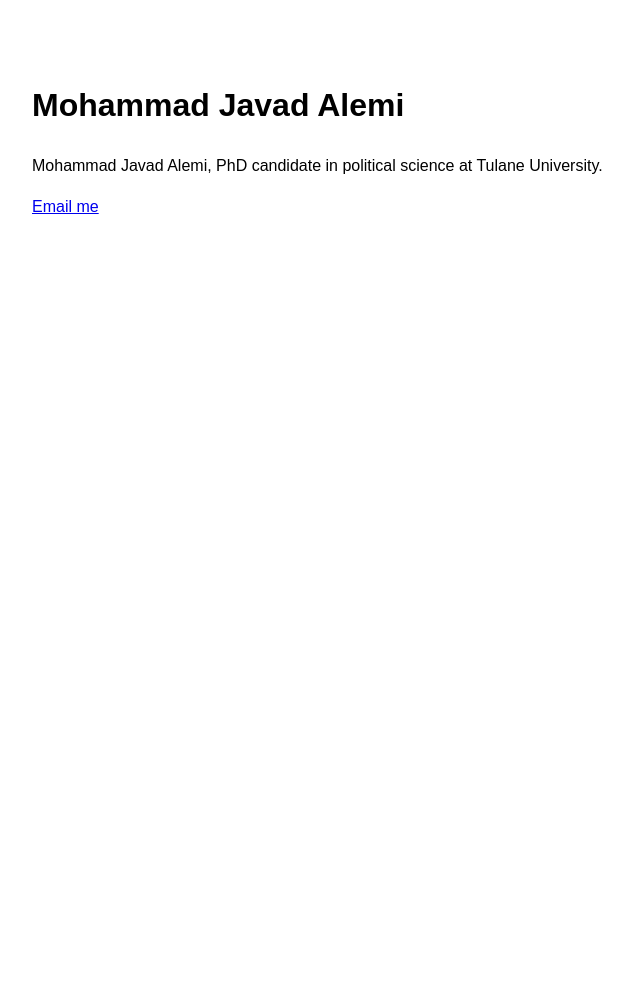
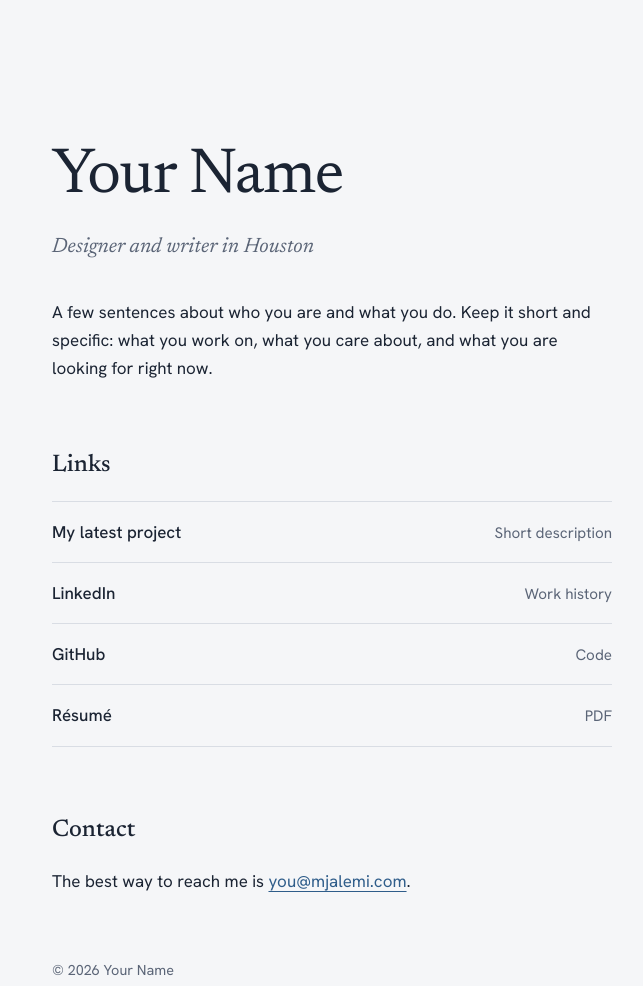
Before and after one commit to MJA-git/mjalemi.com.github.io, a plain HTML site: page index.html in a window 1280 px wide. Shown: the whole page, without its empty margins (308-951 px from the left). Before the commit the page ends 800 px from the top, so only its background shows below. Drawn offline with Linux system fonts and the light colour scheme.

Commit message:
Update index.html

```diff
--- a/index.html
+++ b/index.html
@@ -1,16 +1,118 @@
 <!DOCTYPE html>
-<html lang="en">
+<!--
+  HOW TO EDIT THIS PAGE
+  1. Change your name, bio and email below (look for "EDIT").
+  2. To add a link: copy one <li>...</li> block inside the LINKS list and paste it below the last one.
+  3. To change the look: on the <html> line, change data-theme to "slate", "forest" or "plum".
+-->
+<html lang="en" data-theme="slate">
 <head>
   <meta charset="UTF-8">
   <meta name="viewport" content="width=device-width, initial-scale=1">
-  <title>Mohammad Javad Alemi</title>
+  <title>Your Name</title> <!-- EDIT -->
+  <meta name="description" content="Personal website of Your Name."> <!-- EDIT -->
+  <link rel="preconnect" href="https://fonts.googleapis.com">
+  <link rel="preconnect" href="https://fonts.gstatic.com" crossorigin>
+  <link href="https://fonts.googleapis.com/css2?family=Newsreader:ital,wght@0,400;0,500;1,400&family=Hanken+Grotesk:wght@400;500&display=swap" rel="stylesheet">
   <style>
-    body { font-family: sans-serif; max-width: 600px; margin: 80px auto; padding: 0 20px; line-height: 1.6; }
+    :root {
+      --bg: #f5f6f8; --ink: #1b2433; --muted: #5b6577; --rule: #d9dde4;
+      --accent: #2f5d8a;
+      --serif: "Newsreader", Georgia, "Times New Roman", serif;
+      --sans: "Hanken Grotesk", system-ui, -apple-system, "Segoe UI", sans-serif;
+    }
+    /* THEMES: light-mode accent + background */
+    [data-theme="forest"] { --bg: #f4f6f3; --accent: #3d6b4f; --rule: #d8dfd9; }
+    [data-theme="plum"]   { --bg: #f7f5f7; --accent: #7a4a6b; --rule: #e0dbe0; }
+
+    @media (prefers-color-scheme: dark) {
+      :root { --bg: #12161d; --ink: #e8ebf0; --muted: #98a1b1; --rule: #2a313d; --accent: #8fb4db; }
+      [data-theme="forest"] { --bg: #121714; --accent: #8fc2a2; --rule: #2a332d; }
+      [data-theme="plum"]   { --bg: #17131a; --accent: #c99bbb; --rule: #332b37; }
+    }
+
+    * { box-sizing: border-box; }
+    html { scroll-behavior: smooth; }
+    body {
+      margin: 0; background: var(--bg); color: var(--ink);
+      font-family: var(--sans); font-size: 1.0625rem; line-height: 1.65;
+      -webkit-font-smoothing: antialiased;
+    }
+    main { max-width: 38rem; margin: 0 auto; padding: 18vh 1.5rem 6rem; }
+
+    h1 {
+      font-family: var(--serif); font-weight: 400; font-size: clamp(2.6rem, 8vw, 4rem);
+      line-height: 1.05; letter-spacing: -0.02em; margin: 0 0 1.25rem;
+    }
+    .role { font-family: var(--serif); font-style: italic; font-size: 1.3rem; color: var(--muted); margin: 0 0 2rem; }
+    .bio { max-width: 34rem; margin: 0 0 4rem; }
+
+    h2 { font-family: var(--serif); font-weight: 500; font-size: 1.5rem; margin: 0 0 1rem; }
+
+    ul.links { list-style: none; margin: 0 0 4rem; padding: 0; border-top: 1px solid var(--rule); }
+    .links li { border-bottom: 1px solid var(--rule); }
+    .links a {
+      display: flex; justify-content: space-between; gap: 1.5rem; align-items: baseline;
+      padding: 1rem 0; color: inherit; text-decoration: none;
+    }
+    .links .title { font-weight: 500; }
+    .links .note { color: var(--muted); font-size: 0.95rem; text-align: right; }
+    .links a:hover .title { color: var(--accent); }
+    .links a:hover .note { color: var(--ink); }
+
+    a:focus-visible { outline: 2px solid var(--accent); outline-offset: 3px; border-radius: 2px; }
+    .contact a { color: var(--accent); text-underline-offset: 4px; }
+    footer { color: var(--muted); font-size: 0.9rem; margin-top: 4rem; }
+
+    @media (max-width: 30rem) {
+      .links a { flex-direction: column; gap: 0.1rem; }
+      .links .note { text-align: left; }
+    }
   </style>
 </head>
 <body>
-  <h1>Mohammad Javad Alemi</h1>
-  <p>Mohammad Javad Alemi, PhD candidate in political science at Tulane University.</p>
-  <p><a href="mailto:malemi@tulane.com">Email me</a></p>
+  <main>
+    <h1>Your Name</h1> <!-- EDIT -->
+    <p class="role">Designer and writer in Houston</p> <!-- EDIT -->
+    <p class="bio">
+      A few sentences about who you are and what you do. Keep it short and
+      specific: what you work on, what you care about, and what you are
+      looking for right now.
+    </p> <!-- EDIT -->
+
+    <h2>Links</h2>
+    <ul class="links">
+      <!-- LINKS: copy a whole <li>...</li> block to add another link -->
+      <li>
+        <a href="https://example.com/my-project" target="_blank" rel="noopener">
+          <span class="title">My latest project</span>
+          <span class="note">Short description</span>
+        </a>
+      </li>
+      <li>
+        <a href="https://www.linkedin.com/in/your-name" target="_blank" rel="noopener">
+          <span class="title">LinkedIn</span>
+          <span class="note">Work history</span>
+        </a>
+      </li>
+      <li>
+        <a href="https://github.com/yourusername" target="_blank" rel="noopener">
+          <span class="title">GitHub</span>
+          <span class="note">Code</span>
+        </a>
+      </li>
+      <li>
+        <a href="https://example.com/resume.pdf" target="_blank" rel="noopener">
+          <span class="title">Résumé</span>
+          <span class="note">PDF</span>
+        </a>
+      </li>
+    </ul>
+
+    <h2>Contact</h2>
+    <p class="contact">The best way to reach me is <a href="mailto:you@mjalemi.com">you@mjalemi.com</a>.</p> <!-- EDIT -->
+
+    <footer>© 2026 Your Name</footer> <!-- EDIT -->
+  </main>
 </body>
 </html>
```
